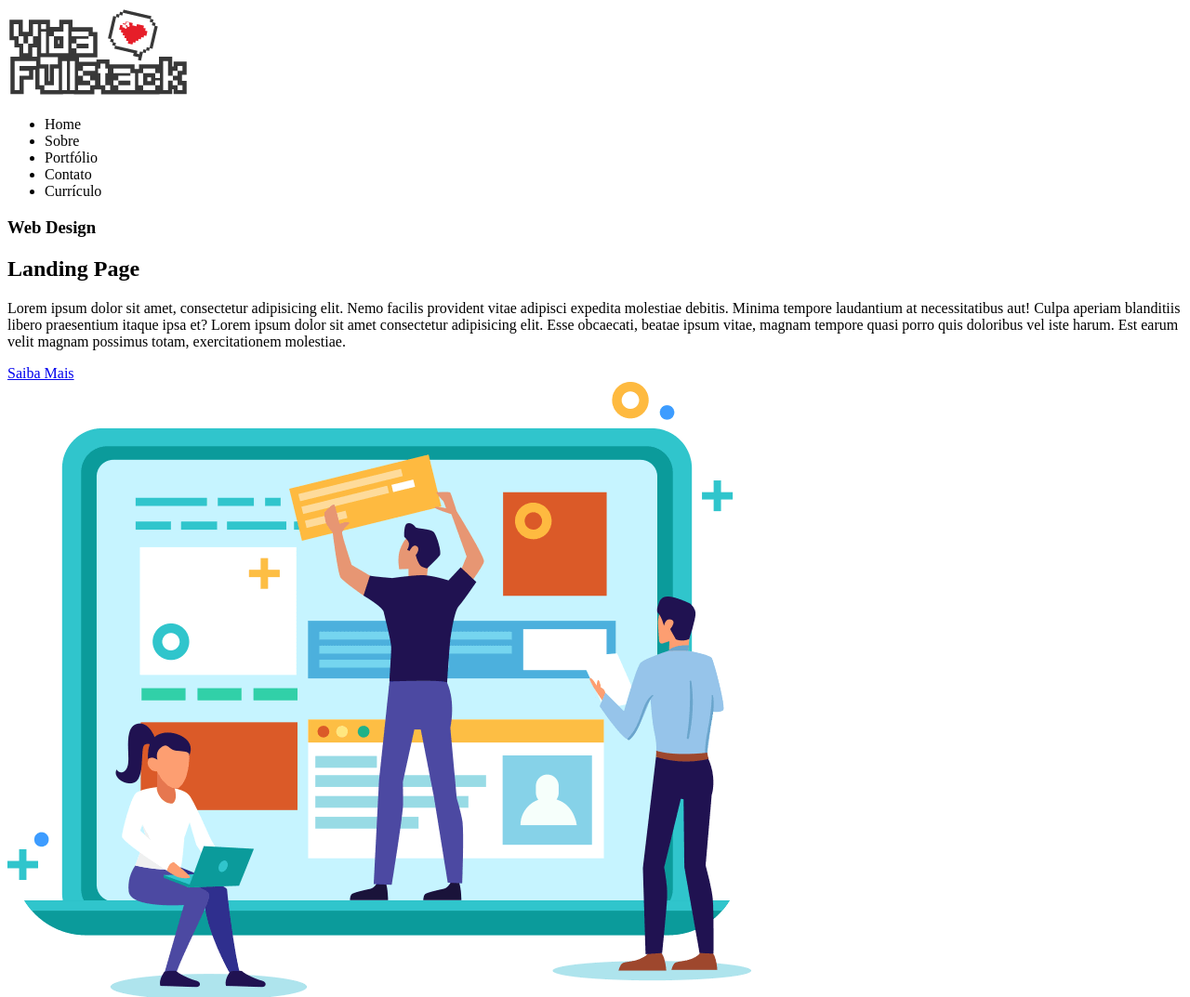
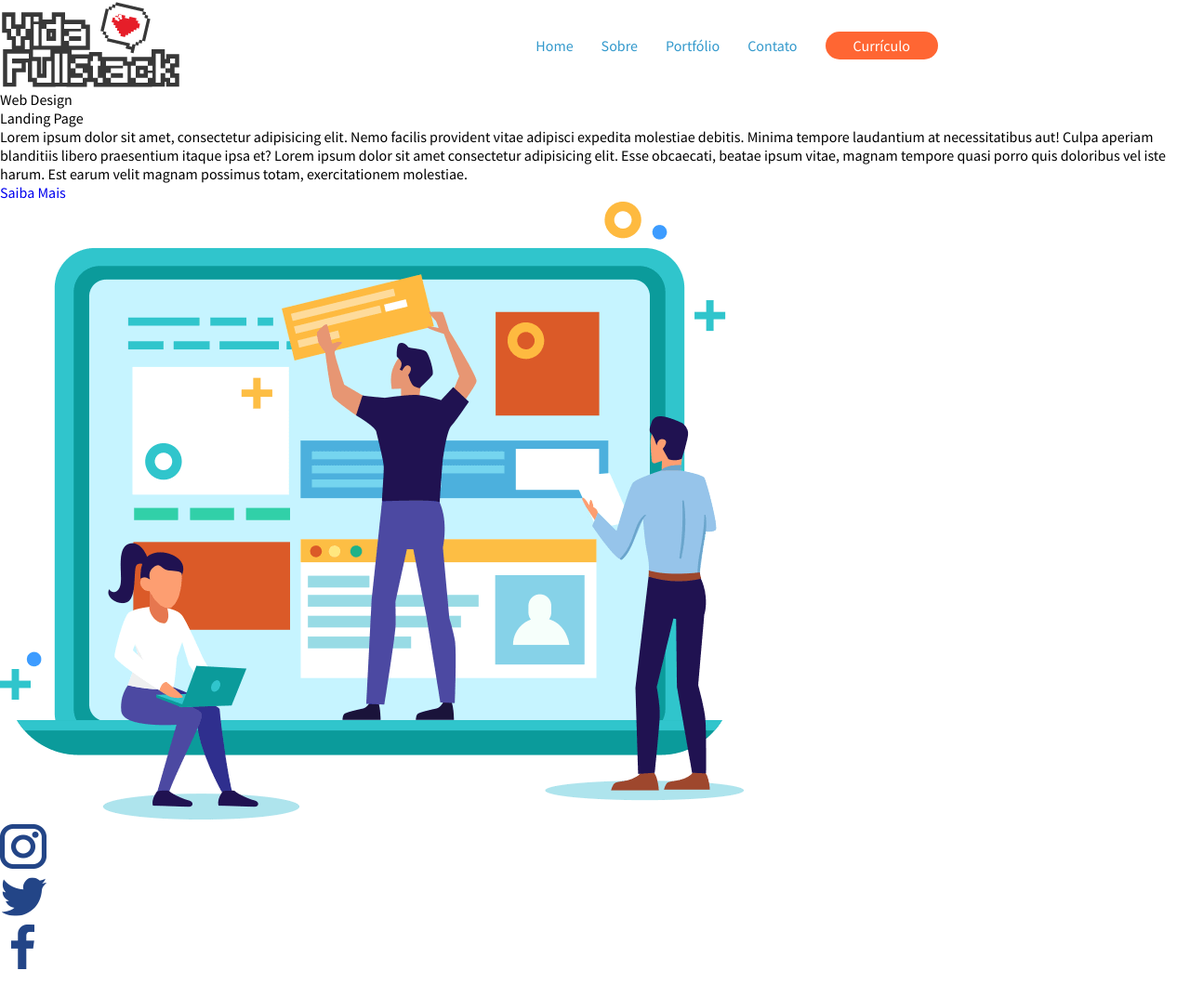
Before and after one commit to David-Jos3/Landing-Page-VidaFullStack, a plain HTML site: page index.html in a window 1280 px wide. Shown: the top 1073 px of the page at 93% size. After the commit the page ends 1048 px from the top, so only its background shows below. Drawn offline with Linux system fonts and the light colour scheme.

Commit message:
Termino do menu

```diff
--- /dev/null
+++ b/assets/css/buttons.css
@@ -0,0 +1,10 @@
+.btn{
+    padding: 5px 30px;
+
+}
+
+.btn.btn-laranja{
+    background: #ff6633;
+    color: #fff;
+    border-radius: 20px;
+}
--- /dev/null
+++ b/assets/css/header.css
@@ -0,0 +1,22 @@
+header{
+    width: 1024px;
+    margin: 30 auto;
+
+    display: flex;
+    flex-direction: row;
+    justify-content: space-between;
+    align-items: center;
+}
+
+header nav ul {
+    display: flex;
+    flex-direction: row;
+    align-items: center;
+    list-style: none;
+
+}
+
+header nav ul li a{
+    margin: 0px 15px;
+    color: #3399cc;
+}
--- /dev/null
+++ b/assets/css/style.css
@@ -0,0 +1,18 @@
+/* Font */
+@import url('https://fonts.googleapis.com/css2?family=Source+Sans+Pro:ital,wght@0,200;0,300;0,400;1,200;1,300&display=swap');
+/* Components */
+@import "header.css";
+@import "buttons.css";
+
+/* Reset Css */
+*{
+    padding: 0;
+    margin: 0;
+    border: 0;
+    font-size: 100%;
+    font: inherit;
+    vertical-align: baseline;
+    box-sizing: border-box;
+    text-decoration: none ;
+    font-family: 'Source Sans Pro',sans-serif ;
+}
--- a/index.html
+++ b/index.html
@@ -6,6 +6,7 @@
     <meta http-equiv="X-UA-Compatible" content="IE=edge">
     <meta name="viewport" content="width=device-width, initial-scale=1.0">
     <title>Meu Site</title>
+    <link rel="stylesheet" href="assets/css/style.css">
 </head>
 <!-- Header -->
 
@@ -16,11 +17,11 @@
         <!-- Menu do Site -->
         <nav>
             <ul>
-                <li>Home</li>
-                <li>Sobre</li>
-                <li>Portfólio</li>
-                <li>Contato</li>
-                <li>Currículo</li>
+                <li><a href="#">Home</a></li>
+                <li><a href="#">Sobre</a></li>
+                <li><a href="#">Portfólio</a></li>
+                <li><a href="#">Contato</a></li>
+                <li><a href="#" class="btn btn-laranja">Currículo</a></li>
             </ul>
         </nav>
         <!-- End Menu do Site -->
```
